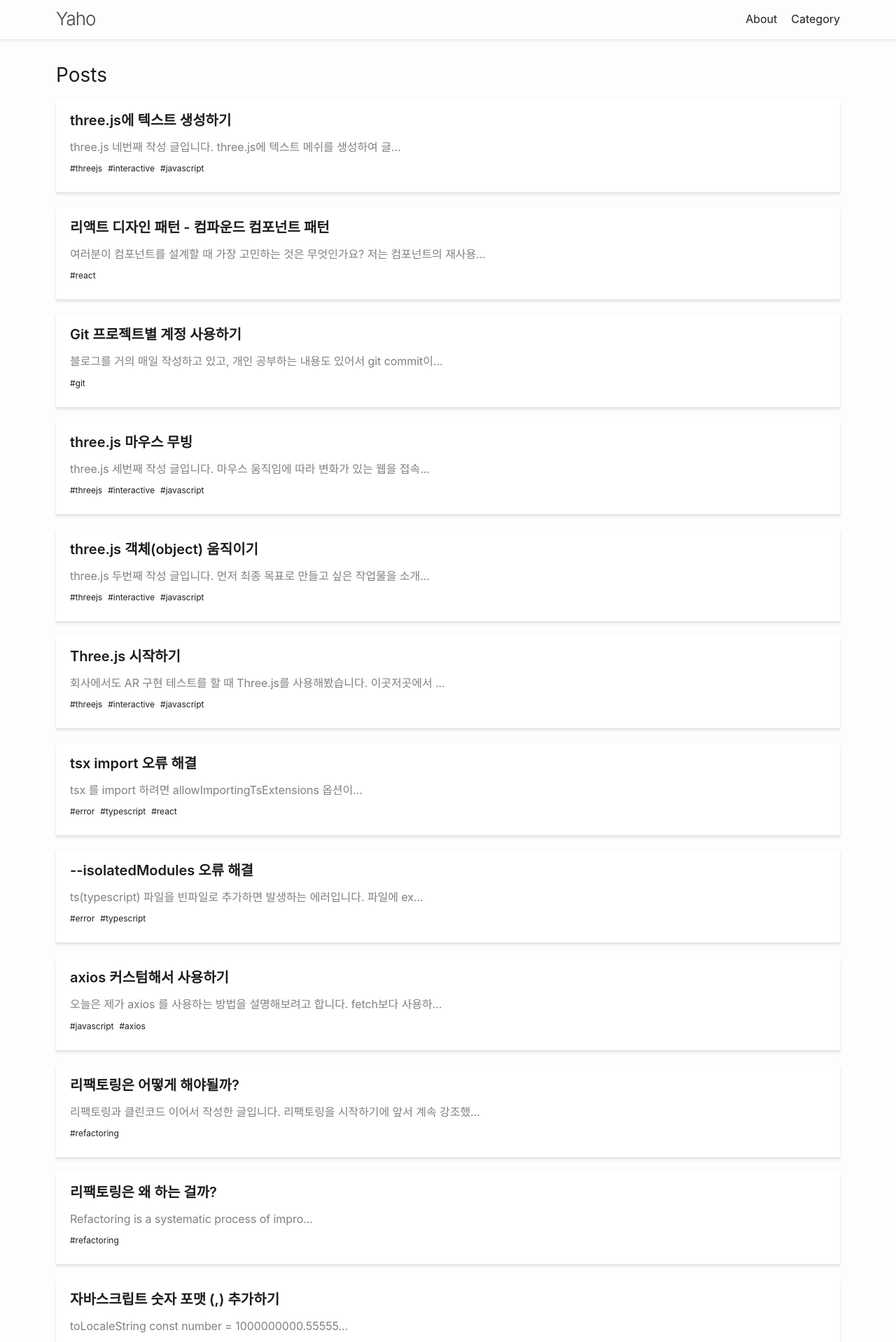
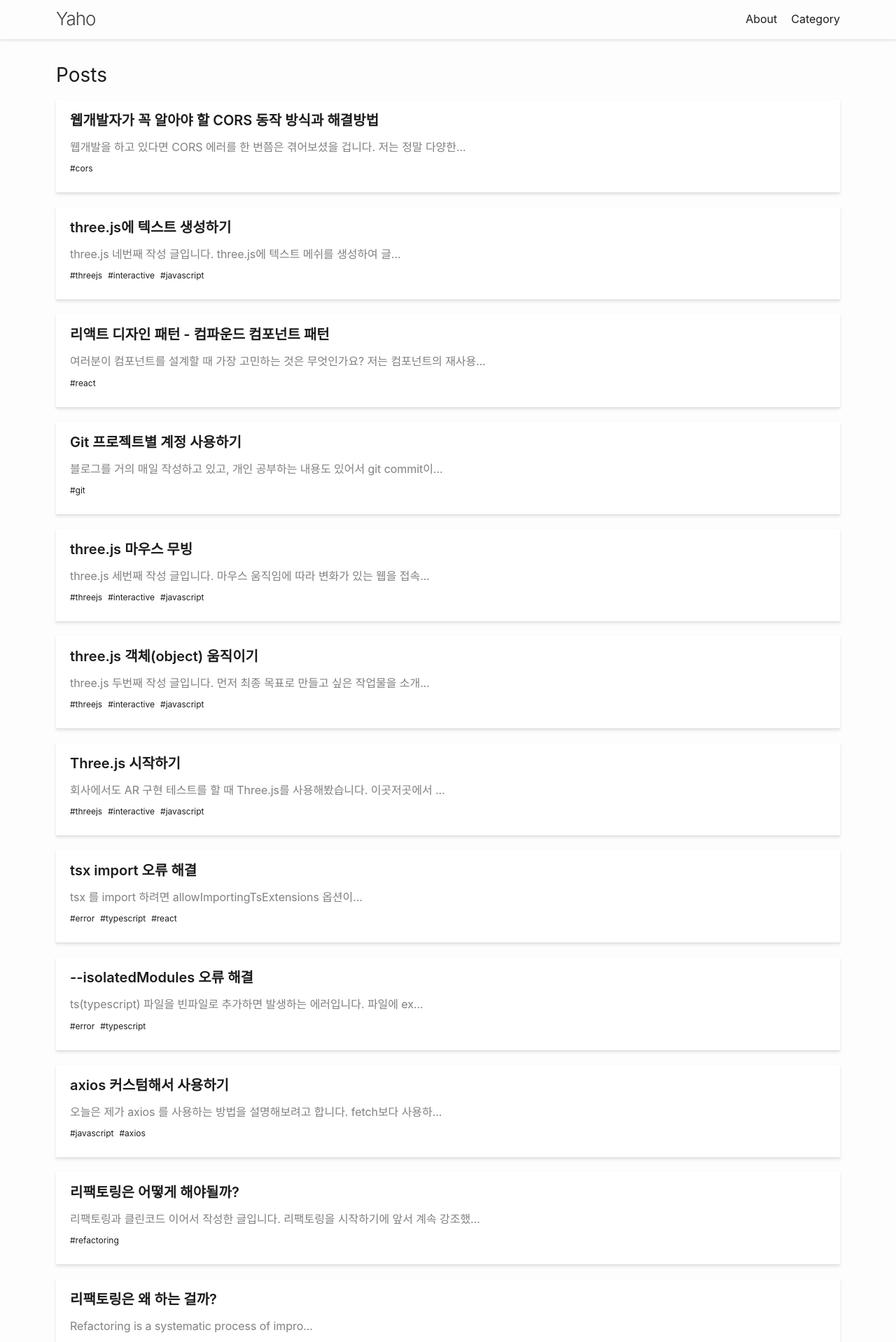
Before and after one commit to yeol0324/yeol0324.github.io, a Jekyll site: the page built from index.markdown, in a window 1280 px wide. Shown: the top 1918 px of the page at 70% size. Built offline with Jekyll 4.4.1, drawn with Linux system fonts in a browser that asks for light colours; some of the changed lines change nothing that is shown.

Commit message:
2024-06-07

````diff
--- /dev/null
+++ b/_posts/web/2024-06-07-solving-cors-error.md
@@ -0,0 +1,167 @@
+---
+layout: post
+title: 웹개발자가 꼭 알아야 할 CORS 동작 방식과 해결방법
+summary:
+date: 2024-06-07 10:12:01 +09:00
+categories: web
+tags: cors
+---
+
+웹개발을 하고 있다면 CORS 에러를 한 번쯤은 겪어보셨을 겁니다. 저는 정말 다양한 일도 있었고, 하루 이틀을 통채로 날린 적도 있었는데요. 오늘은 일반적으로 CORS 에러가 발생하는 상황과 이를 해결하는 방법, 그리고 프론트엔드 개발자 입장에서 이런 문제를 어떻게 다뤄야 할지에 대해 이야기해보겠습니다.
+
+# CORS 에러
+CORS(Cross-Origin Resource Sharing)는 다른 출처에서 리소스를 요청할 때 보안상의 이유로 발생하는 문제입니다. 최신 브라우저에서 구현된 동일 출처 정책(same-origin policy) 때문에 등장했는데, 브라우저는 보안 정책에 따라 다른 출처에서 리소스를 요청하는 것을 제한합니다. 여기서 출처(Origin)란 <span class="h-yellow">프로토콜, 도메인, 포트</span>를 의미합니다.
+
+예를 들어,
+- http://example.com 과 https://example.com
+- https://example.com:8080 과 https://example.com:80
+- https://example.com 과 https://m.example.com
+
+들은 다른 출처로 간주됩니다.
+
+CORS 정책이 없이 자유롭게 다른 출처로 요청을 보낼 수 있다면, 정보를 빼내는 코드를 담은 요청을 API에 보내서 인증 정보를 가져온다던지, 무한요청을 보내서 웹서버를 터뜨리는 일도 가능할 것입니다. 이런 상황을 방지하기 위해 <b>허용되지않은 출처</b>에서 보내는 요청을 브라우저단에서 막는 것입니다.
+
+# CORS 요청과 동작 과정
+
+CORS는 웹 애플리케이션이 다른 출처의 자원에 접근할 수 있게 해주는 보안 메커니즘입니다.
+단순 요청과 예비 요청으로 나뉘며, 서버는 특정 헤더를 사용하여 어떤 출처가 자원을 공유할 수 있는지 지정합니다.
+브라우저는 서버의 CORS 설정을 확인한 후, 요청을 진행하거나 차단합니다.
+이를 통해 CORS는 웹 애플리케이션이 보안성을 유지하면서도 다른 출처의 자원을 안전하게 사용할 수 있도록 합니다.
+CORS 요청은 크게 두 가지로 나눌 수 있습니다.
+
+## 단순 요청 (Simple Request)
+
+예비 요청 없이 서버에 바로 요청.
+
+- GET, POST, HEAD 메서드 사용
+- 요청 헤더가 Accept, Accept-Language, Content-Language, Content-Type 중 하나만 포함.
+- Content-Type이 application/x-www-form-urlencoded, multipart/form-data, text/plain 중 하나
+
+## 단순 요청 과정
+1. 클라이언트 요청
+단순 요청 조건에 맞는 요청 전송
+2. 서버 응답
+CORS 헤더 포함 응답 헤더에 Access-Control-Allow-Origin 헤더를 포함하여 요청을 처리하고 응답
+3. 브라우저 처리
+응답을 받아 요청이 허용된 출처에서 온 것인지 확인 후 응답을 처리, 아니라면 CORS 에러를 발생
+
+## 예비 요청 (Preflight Request)
+
+위 단순 요청의 조건을 만족하지 않는 모든 요청.
+
+단순 요청과는 다르게 현재 요청이 유효한지를 확인하기 위해 OPTIONS 메서드로 예비 요청을 보내는 것입니다. 개발자 도구의 Network 탭에서 모든 요청을 확인해보면 같은 api가 내가 보내지 않은 OPTIONS 메서드로 먼저 요청되는 것을 볼 수 있는데요! 바로 이겁니다.
+
+이게 왜 필요할까요? 내가 요청이 CORS 정책을 위반하는 요청이라면 통신은 되지 않고, 불필요한 트래픽이 발생한 것입니다.
+
+이를 방지하기 위해서 예비요청을 먼저 날려서 유효한 요청인지 확인하는 절차가 생기게 됐습니다. OPTIONS 메서드를 사용하여 실제 요청을 보내기 전에 서버가 해당 출처의 요청을 허용하는지 확인합니다.
+
+## 예비 요청 과정
+1. 예비 요청
+브라우저가 OPTIONS 메서드를 사용하여 실제 요청 전 서버가 해당 요청을 허용하는지 확인차 서버에 예비 요청 전송
+
+Request Headers
+```
+Access-Control-Request-Headers:authorization
+Access-Control-Request-Method:GET
+Origin: https://example.com
+```
+
+나 https://example.com 인데 헤더에 authorization 담아서 GET 요청 보내도 됨?
+
+2. 서버 응답
+서버는 예비 요청을 받고, 응답 헤더에 결과를 포함하여 응답
+
+Response Headers
+```
+Access-Control-Allow-Headers: Origin, x-device-info, Content-Type,  Authorization
+Access-Control-Allow-Methods: GET, POST, PUT, OPTIONS, HEAD
+Access-Control-Allow-Origin: *
+Access-Control-Expose-Headers: Authorization
+Access-Control-Max-Age: 3600
+```
+
+ㅇㅇ 모든 도메인 요청 다 받아줌! 그리고 헤더에는  Origin, x-device-info, Content-Type,  Authorization 이것들이 포함되도 되고 GET, POST, PUT, OPTIONS, HEAD 메소드를 사용할 수 있어, 이 예비 요청에 대한 캐싱은 3600 초만 가능해.
+
+3. 실제 요청
+예비 요청이 성공하면, 단순 요청에서 했던 과정과 같은 실제 요청이 이루어집니다.
+
+## 요청 헤더 종류
+
+이처럼 CORS는 HTTP 헤더를 통해 동작합니다.
+
+<b>Access-Control-Allow-Origin : </b> 허용하는 출처
+
+<b>Access-Control-Allow-Methods : </b> 허용하는 HTTP 메서드
+
+<b>Access-Control-Allow-Headers</b> 허용하는 커스텀 헤더
+
+<b>Access-Control-Allow-Credentials</b> 자격 증명(쿠키 등) 포함한 요청 허용 여부
+
+<b>Access-Control-Max-Age</b> 예비 요청의 결과를 브라우저가 캐시할 수 있는 시간
+
+<b>Access-Control-Expose-Headers</b> 클라이언트가 응답에서 접근할 수 있는 헤더 목록
+
+
+# 상황별 해결방법
+
+1. 서버가 CORS를 허용하지 않음
+ - API 서버가 CORS 요청을 허용하지 않도록 설정되어 있으면, 브라우저는 이를 차단합니다.
+
+2. 클라이언트에서 잘못된 요청
+ - 프론트엔드 코드에서 CORS 설정을 잘못 구성하거나 헤더를 잘못 추가하는 경우
+
+3. 프리플라이트 요청 실패
+ - 브라우저는 CORS 요청 전에 프리플라이트(preflight) 요청을 보내는데, 이 요청이 실패하면 본 요청도 실패하게 됩니다.
+
+## 서버에서 CORS 허용하기
+서버에서 CORS를 허용하도록 설정하는 것이 가장 일반적인 해결방법입니다. 예를 들어, Express.js 서버에서는 다음과 같이 설정할 수 있습니다.
+
+```javascript
+const express = require('express');
+const cors = require('cors');
+const app = express();
+
+app.use(cors());
+
+app.get('/data', (req, res) => {
+  res.json({ message: 'Hello, world!' });
+});
+
+app.listen(3000, () => {
+  console.log('Server is running on port 3000');
+});
+```
+## 클라이언트에서 프록시 설정하기
+개발 환경에서 프록시를 설정하여 CORS 문제를 우회할 수 있습니다.  React에서는 package.json에 프록시 설정을 추가할 수 있습니다.
+
+```json
+{
+  "proxy": "http://localhost:3000"
+}
+```
+
+## 프리플라이트 요청에 대응하기
+프리플라이트 요청에 서버가 적절히 응답하도록 설정해야 합니다. 예를 들어, 특정 헤더를 허용하도록 설정할 수 있습니다.
+
+```javascript
+app.use((req, res, next) => {
+  res.header('Access-Control-Allow-Origin', '*');
+  res.header('Access-Control-Allow-Methods', 'GET,PUT,POST,DELETE');
+  res.header('Access-Control-Allow-Headers', 'Content-Type');
+  next();
+});
+```
+
+# 프론트엔드 개발자가 취해야 할 자세
+CORS 에러는 보안과 관련된 문제이기 때문에 신중하게 다뤄야 합니다. 그럼 우리는 어떤 자세로 개발을 해야할까요?
+
+- 문제의 원인 이해하기<br>
+CORS 에러가 발생하는 이유와 이를 해결하기 위한 기본 원리를 이해해야 합니다. 단순히 에러를 피하기 위한 방법에 안도하지 말고 근본적인 원인을 알아보고 이를 예방하고, 해결합시다.
+
+- 백엔드와 협업하기<br>
+백엔드 개발자와 협력하여 CORS 설정을 조정하는 것이 필요합니다. 특히, 프로덕션 환경에서는 보안을 해치지 않으면서도 필요한 요청을 허용하도록 설정해야 합니다.
+
+- 문서화와 학습<br>
+CORS와 관련된 문제와 해결 방법을 문서화하고, 팀원들과 공유하는 것이 중요합니다. 또한, 새로운 보안 이슈나 CORS 관련 변경사항에 대해 지속적으로 학습해야 합니다.
+
+CORS 에러는 개발자라면 누구나 한 번쯤 겪게 되는 문제입니다. 하지만, 올바른 이해와 접근법을 통해 충분히 예방하고, 해결할 수 있습니다. 오늘 소개한 내용을 바탕으로 여러분의 프로젝트에서도 CORS 문제를 현명하게 해결해보세요.
--- a/_sass/minima/_base.scss
+++ b/_sass/minima/_base.scss
@@ -1,22 +1,7 @@
 /**
  * Reset some basic elements
  */
-body,
-h1,
-h2,
-h3,
-h4,
-h5,
-h6,
-p,
-blockquote,
-pre,
-hr,
-dl,
-dd,
-ol,
-ul,
-figure {
+body,h1,h2,h3,h4,h5,h6,p,blockquote,pre,hr,dl,dd,ol,ul,figure {
   margin: 0;
   padding: 0;
 }
@@ -38,51 +23,11 @@ body {
   display: flex;
   min-height: 100vh;
   flex-direction: column;
-  // grid-template-areas:
-  //   "sidebar header header"
-  //   "sidebar main   main  "
-  //   "sidebar main   main  "
-  //   "sidebar footer footer";
-  // grid-template-rows: 70px 1fr 500px;
-  // grid-template-columns: 280px 2fr 1fr;
-  // @include media-query($on-palm) {
-  //   grid-template-areas:
-  //     "header header"
-  //     "main   main  "
-  //     "main   main  "
-  //     "footer footer";
-  //   grid-template-rows: 70px 1fr 500px;
-  // }
-}
-.site-header {
-  grid-area: header;
-}
-.site-sidebar {
-  grid-area: sidebar;
-}
-.site-footer {
-  grid-area: footer;
-}
-.page-content {
-  grid-area: main;
 }
 /**
  * Set `margin-bottom` to maintain vertical rhythm
  */
-h1,
-h2,
-h3,
-h4,
-h5,
-h6,
-p,
-blockquote,
-pre,
-ul,
-ol,
-dl,
-figure,
-%vertical-rhythm {
+h1,h2,h3,h4,h5,h6,p,blockquote,pre,ul,ol,dl,figure,%vertical-rhythm {
   margin-bottom: $spacing-unit / 2;
 }
 
@@ -100,15 +45,6 @@ img {
   max-width: 100%;
   vertical-align: middle;
 }
-
-// /**
-//  * Codes
-//  */
-// code:not([class]) {
-//   max-width: 100%;
-//   vertical-align: middle;
-//   background-color: rgb(155, 155, 155);
-// }
 
 /**
  * Figures
@@ -139,12 +75,7 @@ li {
 /**
  * Headings
  */
-h1,
-h2,
-h3,
-h4,
-h5,
-h6 {
+h1,h2,h3,h4,h5,h6 {
   font-weight: $base-font-weight;
 }
 
````
Also changed, not shown: 1 other file.
